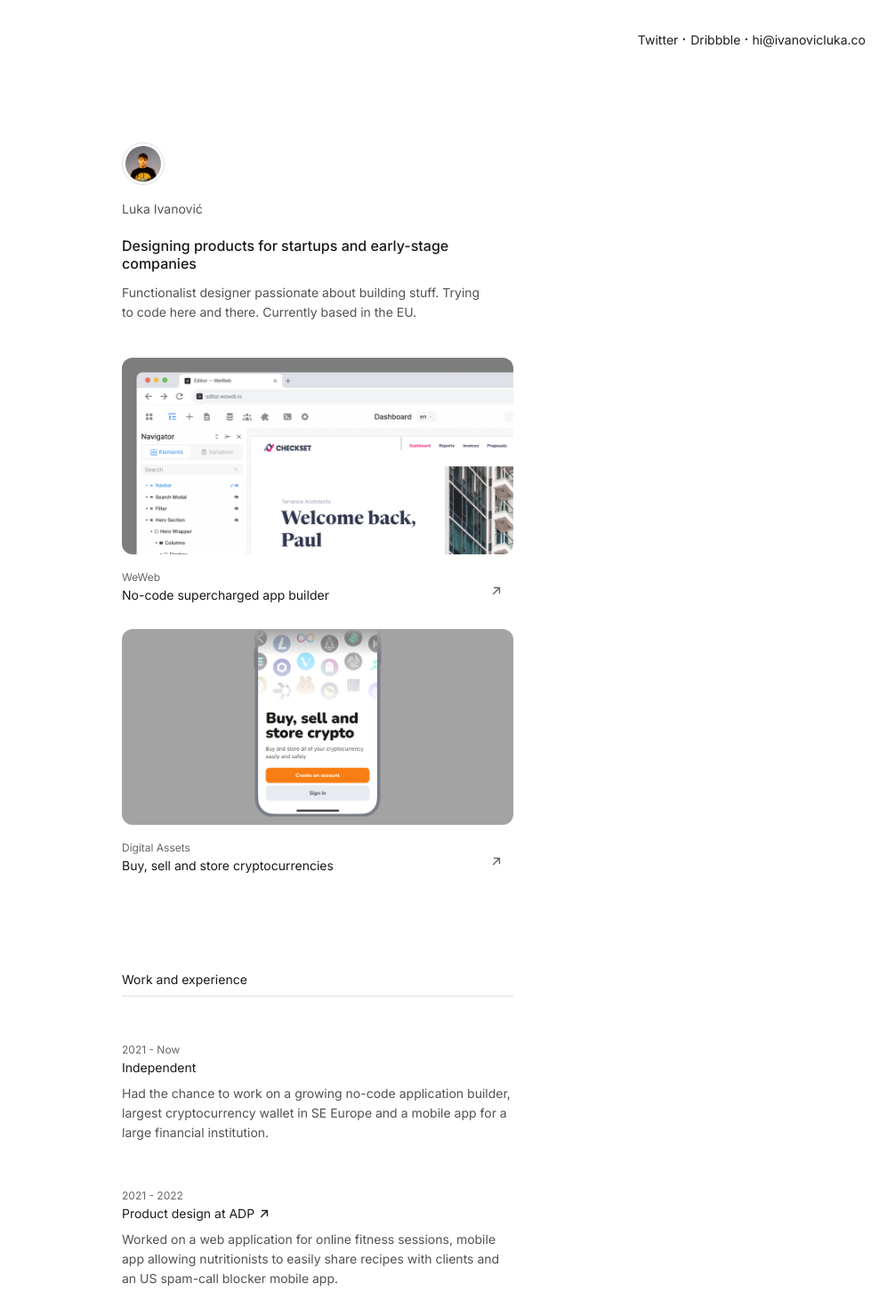
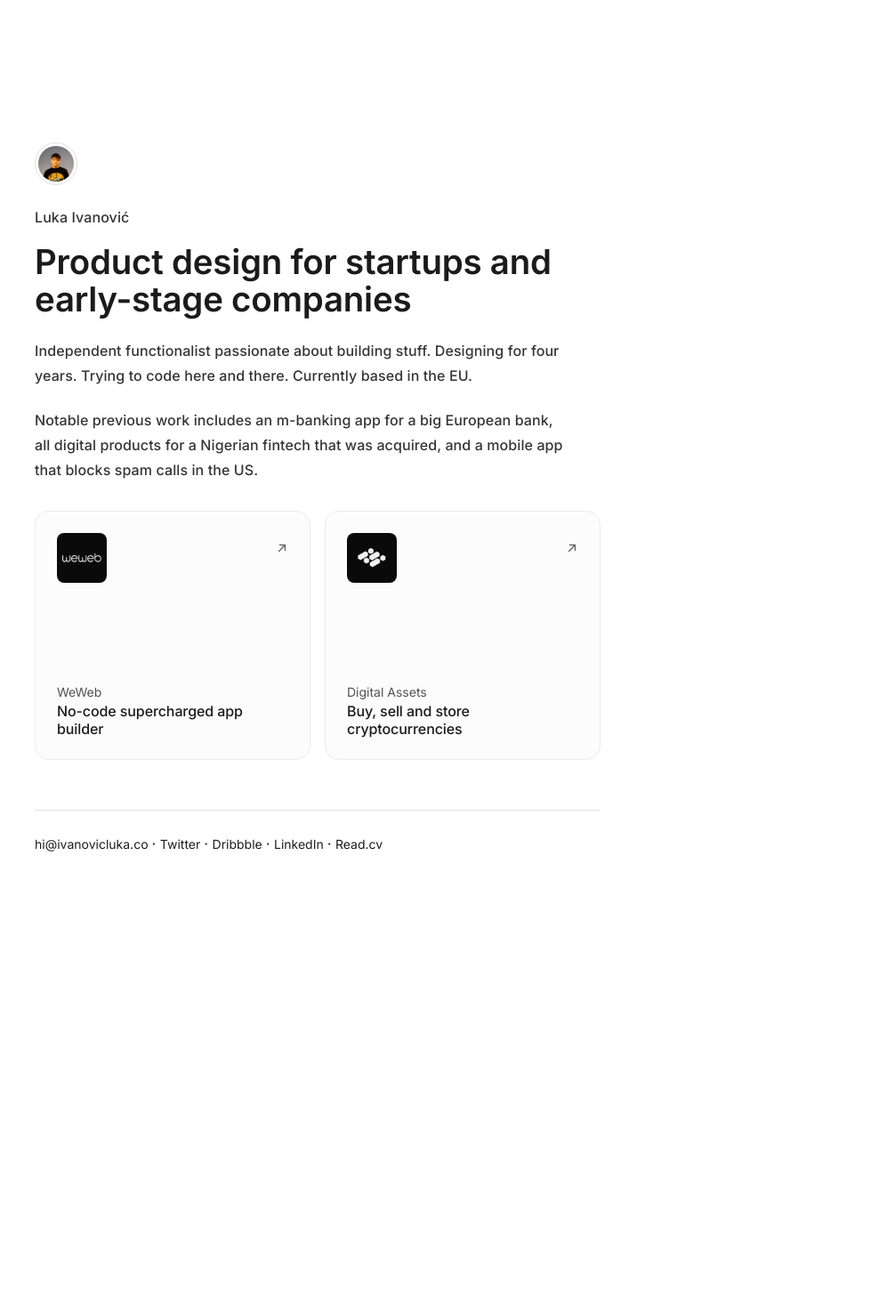
Before and after one commit to lukaivanovic/portfolio23, a Next.js app: page / in a window 1280 px wide. Shown: the top 1470 px of the page at 89% size, without its empty margins (283-1280 px from the left). After the commit the page ends 1138 px from the top, so only its background shows below. Built offline with nearby package versions, Linux system fonts and the light colour scheme.

Commit message:
home updates

```diff
--- /dev/null
+++ b/components/ProjectNew.js
@@ -0,0 +1,48 @@
+import Link from "next/link"
+import Image from 'next/image'
+import { useState } from 'react';
+import styles from '../styles/Project.module.css'
+
+export default function Project({title, description, url, image}) {
+    const [isHovering, setIsHovered] = useState(false);
+    const onMouseEnter = () => setIsHovered(true);
+    const onMouseLeave = () => setIsHovered(false);
+
+    return (
+        <Link href={url}
+        onMouseEnter={onMouseEnter}
+        onMouseLeave={onMouseLeave}
+        >
+            <div className={isHovering ? styles.projectHover : styles.project}>
+                <Image
+                    src={image}
+                    width='56'
+                    height='56'
+                    alt="Project preview"
+                    className={styles.projectImage}
+                    quality="100"
+                    priority='true'
+                />
+
+                <div className={styles.projectDetails}>
+                    <h2 className="text2">{title}</h2>
+                    <span className="label1">{description}</span>
+                </div>
+
+                <div className={styles.projectArrow}>
+                    <svg width="14" height="14" viewBox="0 0 20 20" fill="none" xmlns="http://www.w3.org/2000/svg">
+                        <g clip-path="url(#clip0_1382_1498)">
+                        <path fill-rule="evenodd" clip-rule="evenodd" d="M5.46443 5.05021C5.46446 4.49794 5.91217 4.05023 6.46444 4.05021L14.9497 4.05021C15.502 4.05019 15.9497 4.49792 15.9497 5.05021V13.5355C15.9497 14.0878 15.502 14.5355 14.9497 14.5355C14.3974 14.5355 13.9497 14.0878 13.9497 13.5355L13.9497 7.46442L5.75733 15.6568C5.36679 16.0473 4.73363 16.0473 4.34311 15.6568C3.95258 15.2663 3.95258 14.6331 4.34311 14.2426L12.5355 6.0502L6.46442 6.0502C5.91218 6.0502 5.46444 5.60246 5.46443 5.05021Z" fill="currentColor"/>
+                        </g>
+                        <defs>
+                        <clipPath id="clip0_1382_1498">
+                        <rect width="20" height="20" fill="currentColor"/>
+                        </clipPath>
+                        </defs>
+                    </svg>
+                </div>
+
+            </div>
+        </Link>
+    )
+};
--- a/pages/index.js
+++ b/pages/index.js
@@ -2,10 +2,8 @@ import Head from 'next/head'
 import Image from 'next/image'
 import { Inter } from '@next/font/google'
 import styles from '../styles/App.module.css'
-import Project from '../components/Project'
+import Project from '../components/ProjectNew'
 import profileImage from '../public/profilePic.png'
-import Experience from '../components/Experience'
-import experience from '../styles/experience.module.css'
 
 const inter = Inter({ subsets: ['latin'] })
 
@@ -26,20 +24,10 @@ export default function Home() {
         <meta name="twitter:image" content="https://uploads-ssl.webflow.com/61e01b31ffff93bff1f722af/6396fe76931bdf13023e6d96_og_image.png"></meta>
       </Head>
 
-      <div className={styles.social}>
-          <p>
-            <a target="_blank" href='https://twitter.com/lukaivnvc' rel="noopener noreferrer"> <span className={styles.link}>Twitter </span></a>
-            ·
-            <a target="_blank" href='https://dribbble.com/lukaivanovic' rel="noopener noreferrer"> <span className={styles.link}>Dribbble  </span></a>
-            ·
-            <a><span className={styles.link}> hi@ivanovicluka.co</span></a>
-          </p>
 
-      </div>
 
       <main className={styles.main}>
 
-        <div className={styles.section}>
         <div className={styles.profileParent}>
           <Image
             src = {profileImage}
@@ -48,59 +36,23 @@ export default function Home() {
         </div>
 
         <div className={styles.rm}>
-            <p className='text2'>Luka Ivanović</p>
-            <h1 className='h1'>Designing products for startups and early-stage companies</h1>
-            <p className='text2'>Functionalist designer passionate about building stuff. Trying to code here and there. Currently based in the EU.</p>
+          <p>Luka Ivanović</p>
+          <h1>Product design for startups and early-stage companies</h1>
+          <p>Independent functionalist passionate about building stuff. Designing for four years. Trying to code here and there. Currently based in the EU.</p>
+          <p>Notable previous work includes an m-banking app for a big European bank, all digital products for a Nigerian fintech that was acquired, and a mobile app that blocks spam calls in the US.</p>
         </div>
 
-
         <div className={styles.projects}>
-            <Project title= "WeWeb"  description= "No-code supercharged app builder" url = "weweb" image = '/weweb.png'/>
+          <Project title= "WeWeb"  description= "No-code supercharged app builder" url = "weweb" image = '/weweb2.png'/>
           <Project title= "Digital Assets" description= "Buy, sell and store cryptocurrencies" url = "bitcoin-store" image = '/digital-assets.png'/>
         </div>
-        </div>
 
-
-
-
-        <div className={styles.section}>
-          <p className='label2'>Work and experience</p>
-          <div className='divider'></div>
-
-          <div className={experience.experience}>
-            <div className={experience.period}>
-                <span className='text3' >2021 - Now</span>
-            </div>
-
-            <div>
-                <h2 className='label2'>Independent</h2>
-                <p className='text2'>Had the chance to work on a growing no-code application builder, largest cryptocurrency wallet in SE Europe and a mobile app for a large financial institution.</p>
-            </div>
-
-          </div>
-
-          <Experience
-            company = "Product design at ADP"
-            period = "2021 - 2022"
-            url = "https://arasdigital.co"
-            description= "Worked on a web application for online fitness sessions, mobile app allowing nutritionists to easily share recipes with clients and an US spam-call blocker mobile app."
-          />
-
-          <Experience
-            company = "Product design at Profico"
-            period = "2020 - 2021"
-            url = "https://profi.co"
-            description= "Worked on a data-heavy web application for an US state department, website and app for a smart parking startup and all things product for a Nigerian fintech."
-          />
-        </div>
-
-        <div className={styles.section}>
-
-          <p className='label2'>Contact</p>
         <div className='divider'></div>
 
         <div className={styles.links}>
           <p>
+            <a> <span className={styles.link}>hi@ivanovicluka.co </span></a>
+            ·
             <a target="_blank" href='https://twitter.com/lukaivnvc' rel="noopener noreferrer"> <span className={styles.link}>Twitter </span></a>
             ·
             <a target="_blank" href='https://dribbble.com/lukaivanovic' rel="noopener noreferrer"> <span className={styles.link}>Dribbble </span></a>
@@ -108,12 +60,7 @@ export default function Home() {
             <a target="_blank" href='https://www.linkedin.com/in/luka-ivanović-8141a516b/' rel="noopener noreferrer"> <span className={styles.link}>LinkedIn </span></a>
             ·
             <a target="_blank" href='https://read.cv/ivnvcluka' rel="noopener noreferrer"> <span className={styles.link}>Read.cv </span></a>
-              ·
-              <a target="_blank" href='https://layers.to/luka' rel="noopener noreferrer"> <span className={styles.link}>Layers.to </span></a>
           </p>
-          </div>
-
-          <a> <span className={styles.link}>hi@ivanovicluka.co</span></a>
         </div>
       </main>
     </>
--- a/styles/App.module.css
+++ b/styles/App.module.css
@@ -1,5 +1,5 @@
 .main{
-    max-width: 504px;
+    max-width: 700px;
     margin: 0 auto;
     padding: 160px 32px;
     position: relative;
@@ -108,10 +108,11 @@
 
 .projects{
     display: grid;
-    grid-template-columns: 1fr;
+    grid-template-columns: 1fr 1fr;
     grid-column-start: 1;
     grid-column-end: 3;
-    row-gap: 4px;
+    row-gap: 16px;
+    column-gap: 16px;
     margin-top: 32px;
 }
 
--- a/styles/Content.module.css
+++ b/styles/Content.module.css
@@ -1,5 +1,5 @@
 .main{
-    max-width: 800px;
+    max-width: 700px;
     margin: 0 auto;
     padding: 160px 32px;
     position: relative;
--- a/styles/Project.module.css
+++ b/styles/Project.module.css
@@ -7,30 +7,34 @@
 }
 
 .project{
+    background: #FCFCFC;
+    border: 1px solid #EBEBEB;
     position: relative;
     display: flex;
     flex-direction: column;
     align-content: center;
-    justify-content: flex-start;
-    padding: 8px 0px;
+    justify-content: space-between;
+    padding: 24px;
     column-gap: 16px;
-    border-radius: 8px;
+    border-radius: 16px;
     transition: all .2s ease-out;
+    min-height: 280px;
 }
 
 .projectHover{
+    background: #EBEBEB;
+    border: 1px solid #EBEBEB;
     position: relative;
     display: flex;
     flex-direction: column;
     align-content: center;
-    justify-content: flex-start;
-    padding: 8px 0px;
+    justify-content: space-between;
+    padding: 24px;
     column-gap: 16px;
-    border-radius: 8px;
+    border-radius: 16px;
     transition: all .2s ease-out;
-    transform: scale(0.98);
+    min-height: 280px;
 }
-
 
 .projectTitle{
     color: black;
@@ -53,21 +57,19 @@
 }
 
 .projectImage{
-    width: 100%;
-    height: auto;
+    width: 56px;
+    height: 56px;
+    flex-grow: 0;
+    flex-shrink: 0;
+    border-radius: 8px;
+}
+
+.projectImageHover{
+    width: 40px;
+    height: 40px;
     flex-grow: 0;
     flex-shrink: 0;
     border-radius: 12px;
-    margin-bottom: 16px;
-}
-
-.projectImageHover{
-    width: 100%;
-    height: auto;
-    flex-grow: 0;
-    flex-shrink: 0;
-    border-radius: 12px;
-    opacity: 0.98;
     margin-bottom: 16px;
 }
 
@@ -84,8 +86,8 @@
 
 .projectArrow{
     position: absolute;
-    bottom: 20px;
-    right: 12px;
+    top: 32px;
+    right: 24px;
     color: #666666;
 }
 
--- a/styles/globals.css
+++ b/styles/globals.css
@@ -48,8 +48,8 @@ h2 {
 
 p {
   color: #353535;
-  font-size: 17px;
-  font-weight: 440;
+  font-size: 16px;
+  font-weight: 420;
   line-height: 28px;
   letter-spacing: 0.1px;
   margin-top: 1.4rem;
@@ -112,6 +112,7 @@ p {
 }
 
 .divider{
+  margin-top: 56px;
   height: 1px;
   background-color: #E0E0E0;
 }
```
Also changed, not shown: public/digital-assets.png, public/weweb2.png. Lines whose indentation alone changed are shown as unchanged.
